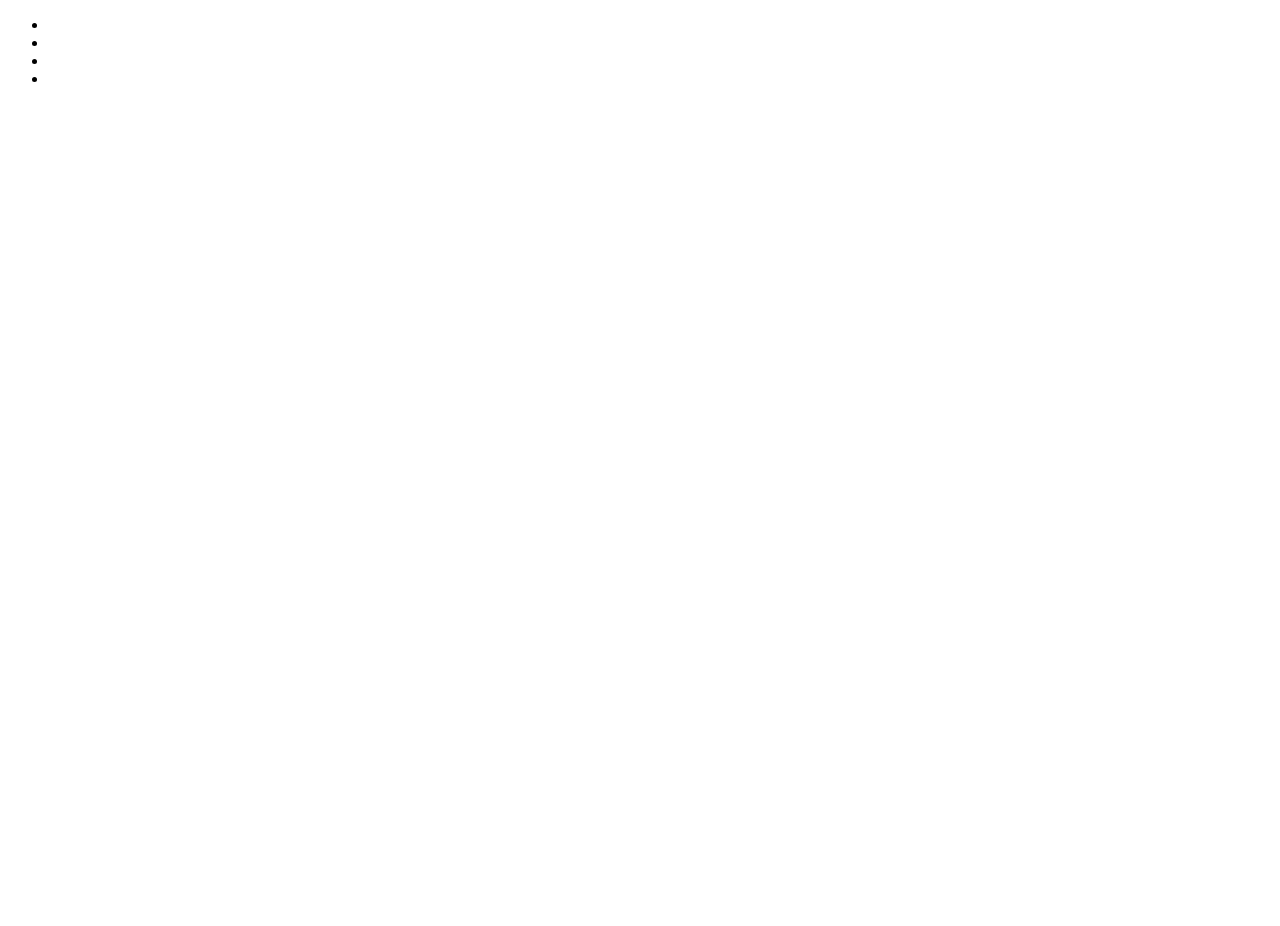
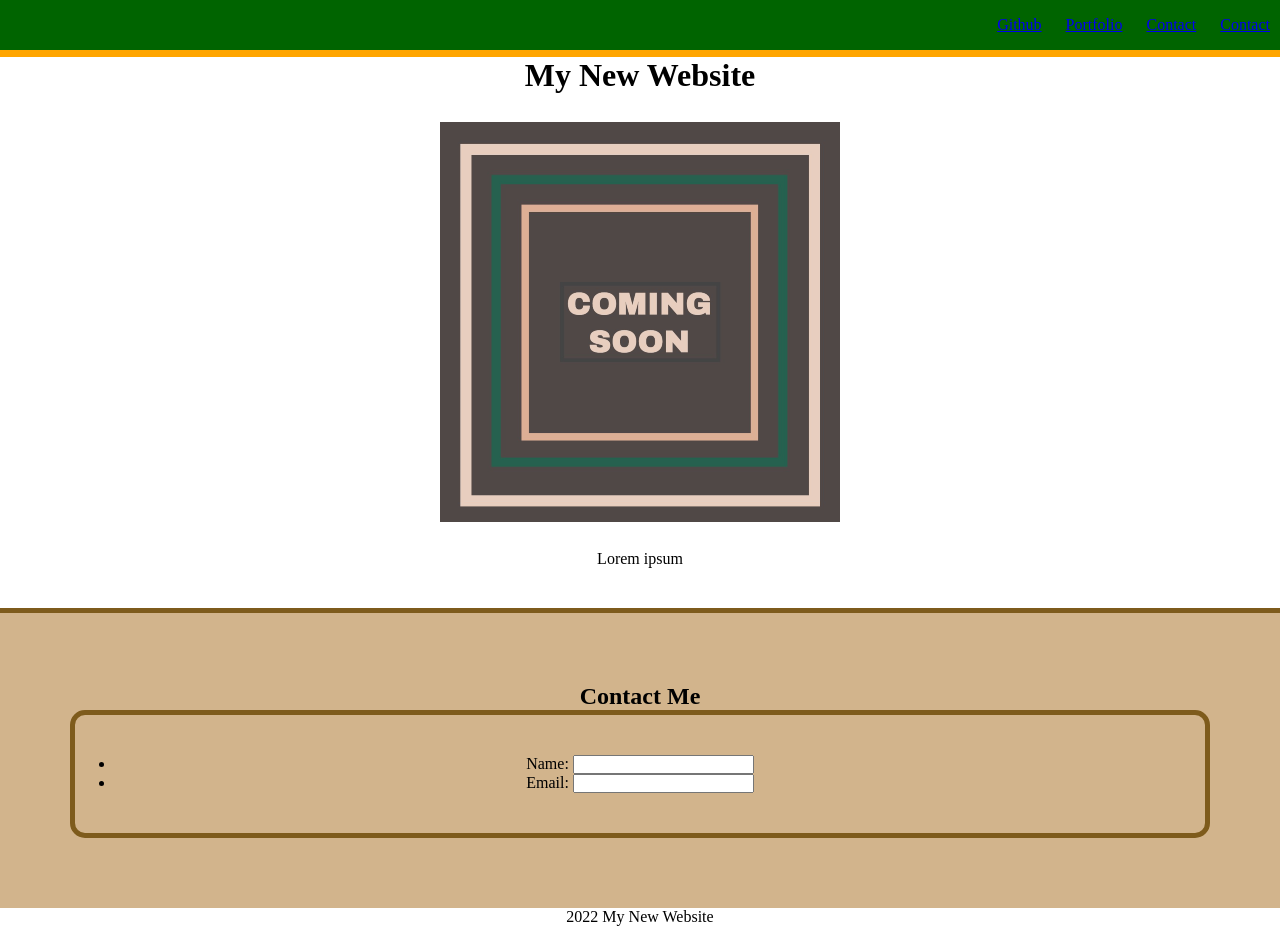
Before and after one commit to Josejpd3/01-Module-Mini-Project, a plain HTML site: page index.html in a window 1280 px wide. Before the commit the page ends 800 px from the top, so only its background shows below. Drawn offline with Linux system fonts and the light colour scheme.

Commit message:
Basic html and css structure

```diff
--- a/assets/css/style.css
+++ b/assets/css/style.css
@@ -0,0 +1,45 @@
+* {
+    margin: 0px;
+    padding: 0px;
+
+}
+
+.text-center {
+    text-align: center;
+}
+
+header {
+    position: relative;
+    height: 50px;
+    top: 0px;
+    width: 100%;
+    text-align: right;
+    line-height: 50px;
+    background-color: darkgreen;
+    border-bottom: 7px solid orange;
+}
+
+img {
+    display: block;
+    margin: 28px auto;
+}
+
+nav ul li{
+    display: inline;
+    right: 0px;
+    margin: 10px;
+}
+
+#contact {
+    background-color: tan;
+    padding: 70px;
+    margin-top: 40px;
+    border-top: 5px solid rgb(126, 91, 28);
+}
+
+form {
+    border: 5px solid rgb(126, 91, 28);
+    padding: 40px;
+    border-radius: 15px;
+
+}
--- a/index.html
+++ b/index.html
@@ -11,18 +11,36 @@
     <header>
         <nav>
             <ul>
-                <li></li>
-                <li></li>
-                <li></li>
-                <li></li>
+                <li><a href="#">Github</a></li>
+                <li><a href="#">Portfolio</a></li>
+                <li><a href="#">Contact</a></li>
+                <li><a href="#">Contact</a></li>
             </ul>
         </nav>
     </header>
-    <main>
-        <h1></h1>
-        <figure></figure>
-        <section></section>
+    <main class="text-center">
+        <h1>My New Website</h1>
+        <figure>
+            <img src="./assets/images/image_1.png" alt="Coming Soon Image">
+            <figcaption class="text-center">Lorem ipsum</figcaption>
+        </figure>
+        <section id="contact">
+            <h2 class="text-center">Contact Me</h2>
+            <form>
+                <ul>
+                    <li>
+                        <label class="text-right" for="name">Name:</label>
+                        <input type="text" id="name">
+                    </li>
+                    <li>
+                        <label class="text-right" for="email">Email:</label>
+                        <input type="text" id="email">
+                    </li>
+                </ul>
+                <div class="text-center"></div>
+            </form>
+        </section>
     </main>
-    <footer></footer>
+    <footer class="text-center">2022 My New Website</footer>
 </body>
 </html>
```
